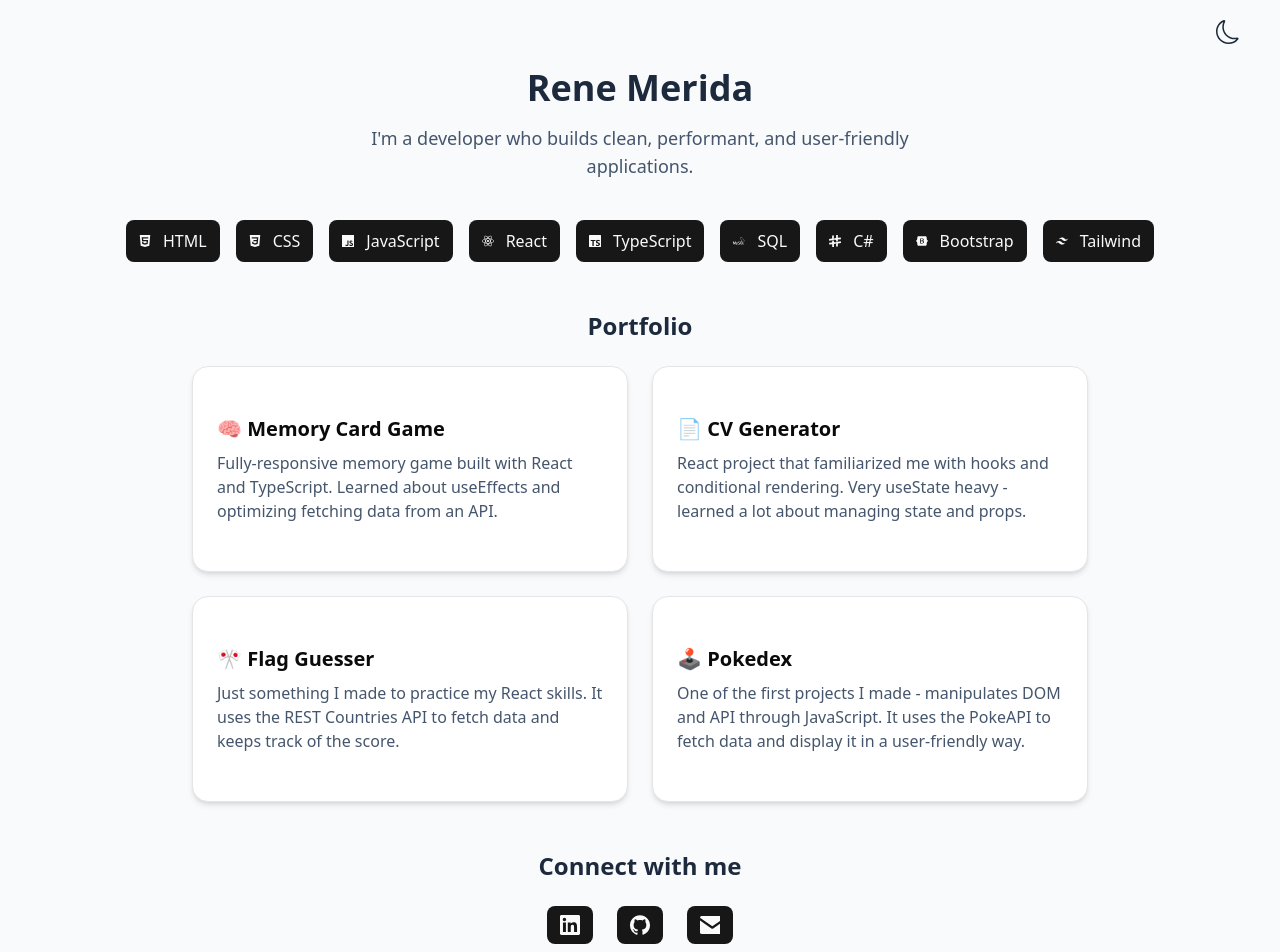
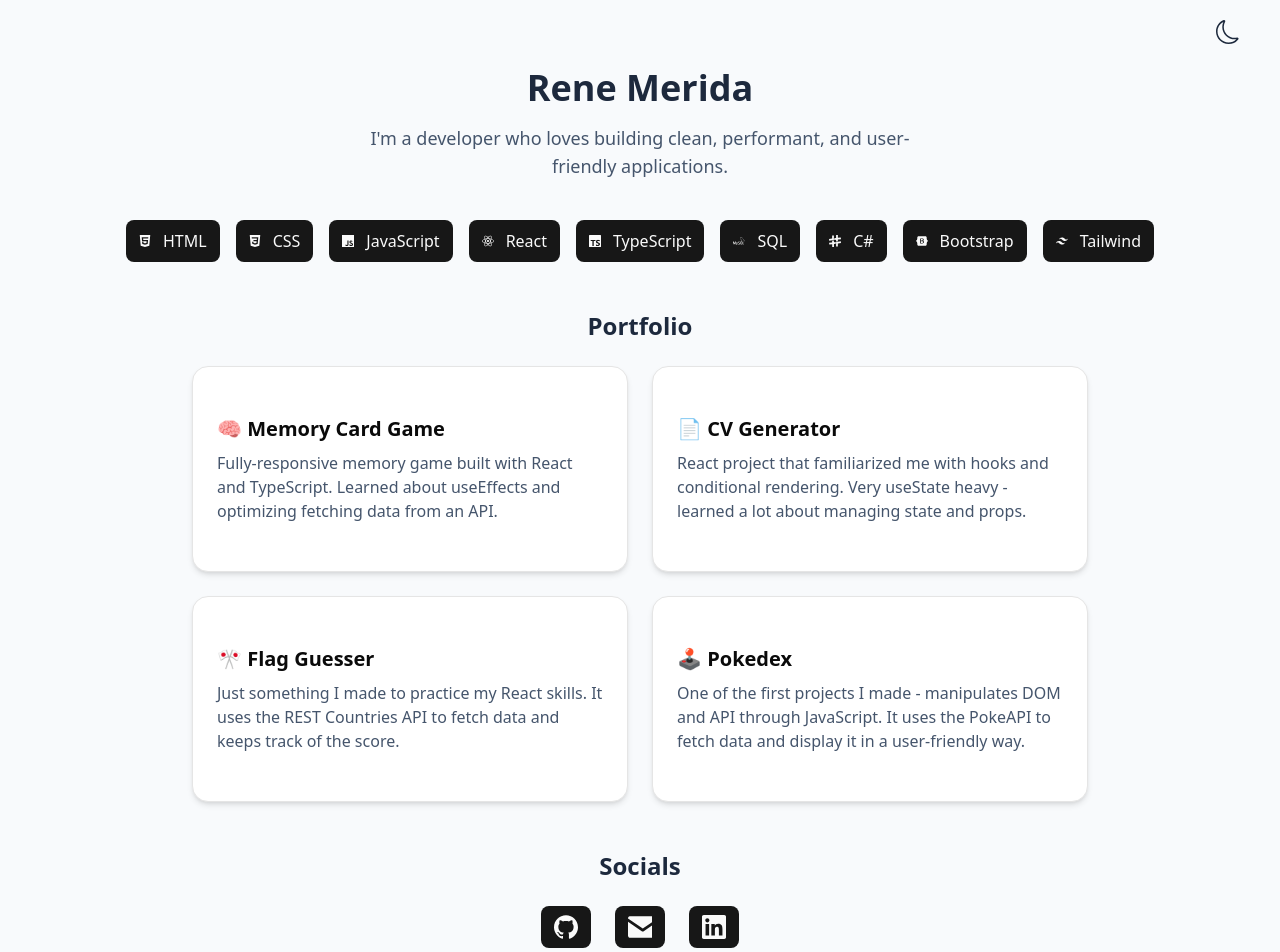
Before and after one commit to Renx24/renem.me-site, a React (Vite) app: page / in a window 1280 px wide. Shown: the part 60-1012 px from the top of the page. Built offline with nearby package versions, Linux system fonts and the light colour scheme.

Commit message:
social links add hovereffect and change size

```diff
--- a/src/App.tsx
+++ b/src/App.tsx
@@ -32,16 +32,16 @@ const techIcons = [
 
 const socialLinks = [
   {
-    url: "https://www.linkedin.com/in/rene-merida-675738290/",
-    icon: SiLinkedin,
-  },
-  {
     url: "https://www.github.com/Renx24",
     icon: SiGithub,
   },
   {
     url: "mailto:remerida@hotmail.com",
     icon: SiMailboxdotorg,
+  },
+  {
+    url: "https://www.linkedin.com/in/rene-merida-675738290/",
+    icon: SiLinkedin,
   },
 ];
 
@@ -92,8 +92,8 @@ export default function Portfolio() {
         </div>
         <h1 className="text-4xl font-bold">Rene Merida</h1>
         <p className="text-lg text-slate-600 dark:text-slate-300 max-w-xl mx-auto mb-10">
-          I'm a developer who builds clean, performant, and user-friendly
-          applications.
+          I'm a developer who loves building clean, performant, and
+          user-friendly applications.
         </p>
         <div className="flex justify-center flex-wrap gap-4 mt-4">
           {techIcons.map(({ icon: Icon, name }) => (
@@ -141,17 +141,14 @@ export default function Portfolio() {
       </section>
 
       <footer className="text-center">
-        <h2 className="text-2xl font-semibold mb-6">Connect with me</h2>
+        <h2 className="text-2xl font-semibold mb-6">Socials</h2>
         <div className="flex justify-center space-x-6">
           {socialLinks.map(({ url, icon: Icon }) => (
-            <Badge
-              key={url}
-              className="flex items-center space-x-2 text-base px-3 py-2"
-            >
-              <a href={url} target="_blank" rel="noopener noreferrer">
-                <Icon className="w-5 h-5" />
-              </a>
-            </Badge>
+            <a key={url} href={url} target="_blank" rel="noopener noreferrer">
+              <Badge className="flex items-center space-x-2 text-base px-3 py-2 hover:bg-slate-600 dark:hover:bg-slate-500 transition">
+                <Icon style={{ width: "1.5rem", height: "1.5rem" }} />
+              </Badge>
+            </a>
           ))}
         </div>
         <p className="mt-4 text-slate-500 dark:text-slate-400">
```
